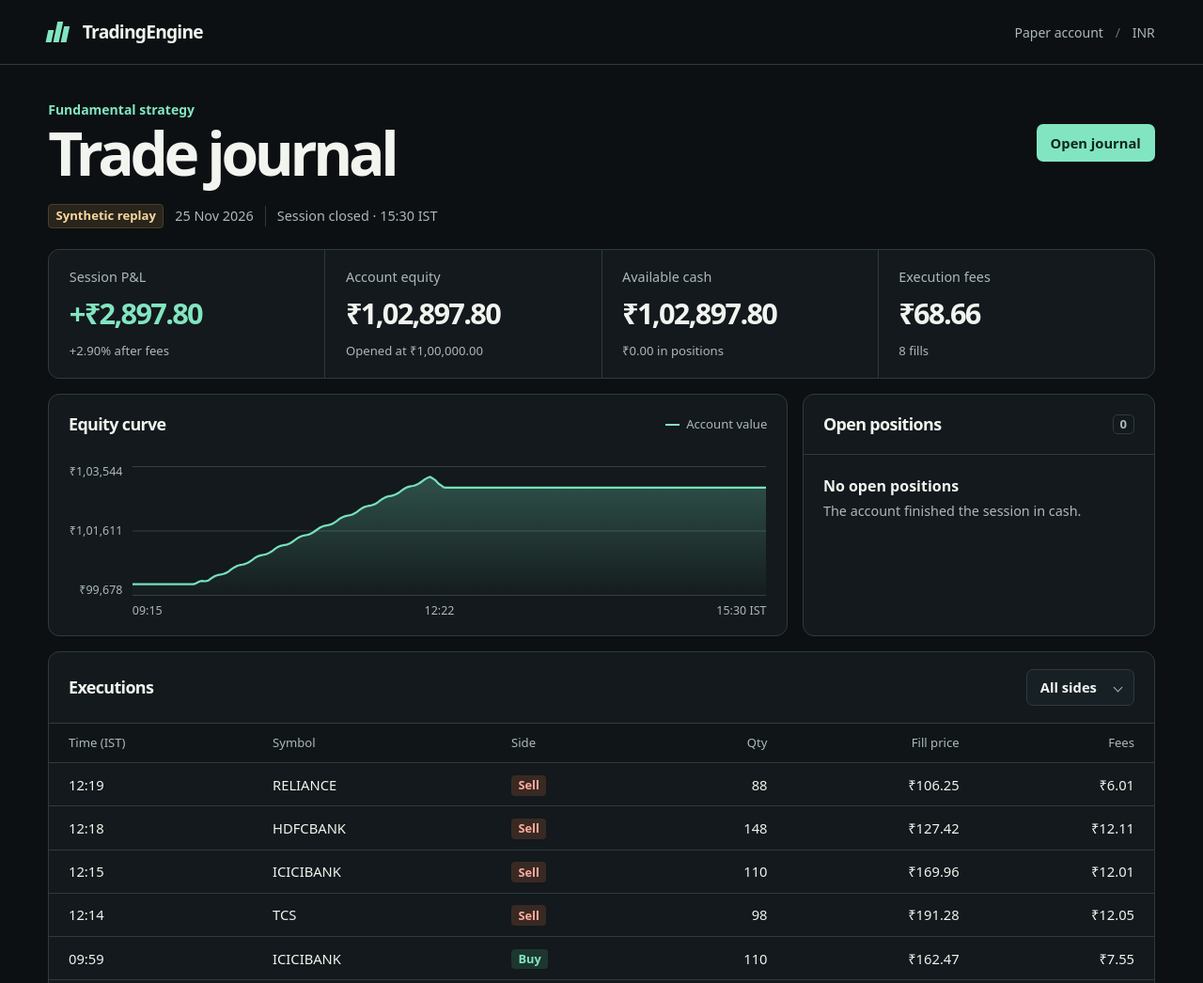
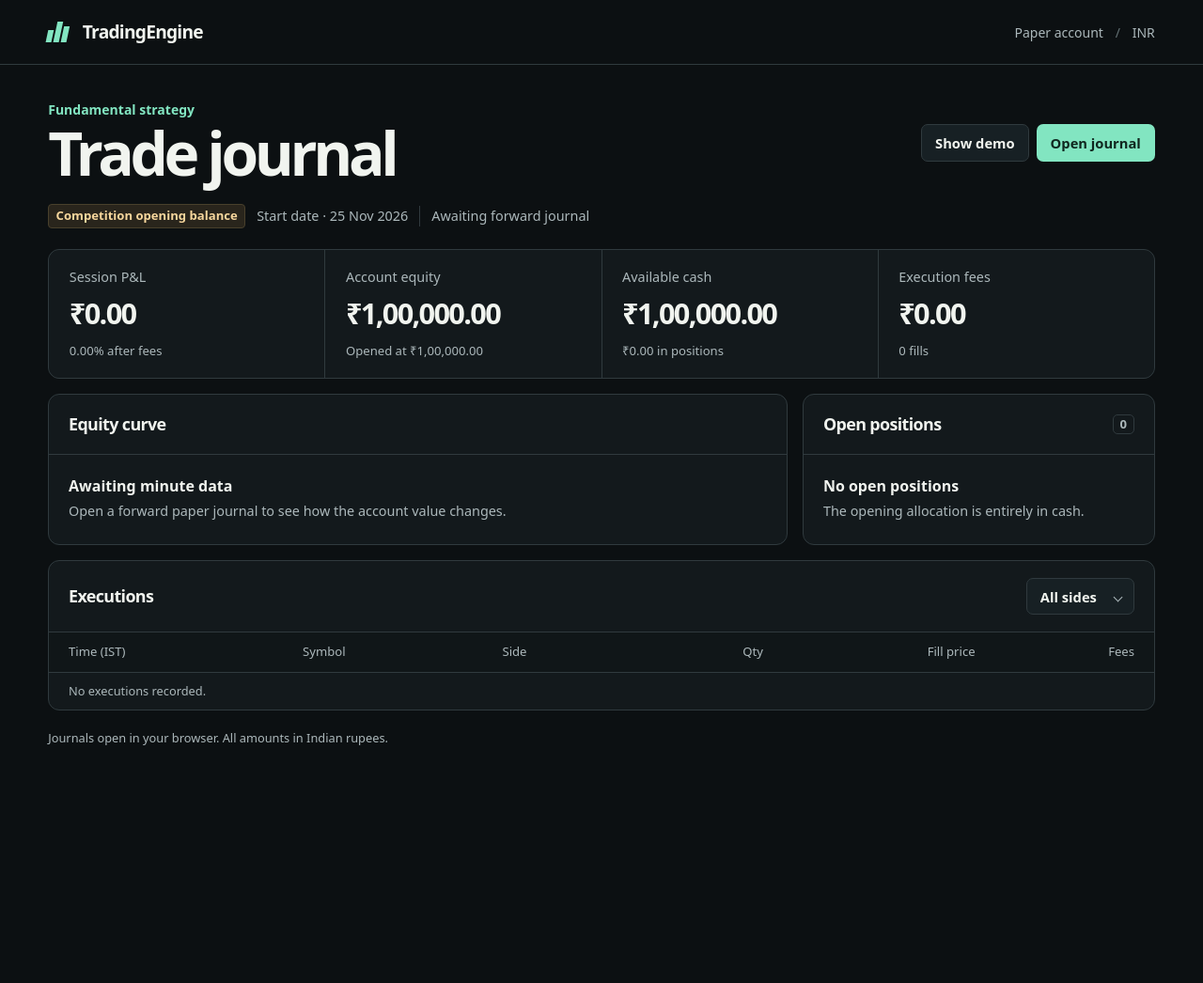
Before and after one commit to DeleepRavichandran/TradingEngine, a plain HTML site: page dashboard/index.html in a window 1280 px wide. Shown: the top 1046 px of the page at 94% size. After the commit the page ends 839 px from the top, so only its background shows below. Drawn offline with Linux system fonts and the light colour scheme.

Commit message:
Open the dashboard on the November 25 paper competition allocation

```diff
--- a/dashboard/app.js
+++ b/dashboard/app.js
@@ -8,6 +8,7 @@ const clock = n => {
   return String(Math.floor(minutes / 60)).padStart(2,'0') + ':' + String(minutes % 60).padStart(2,'0');
 };
 let state, selectedSource, requestId = 0, etag = '', watching = false;
+const competition = {day:'2026-11-25', opening:10000000};
 const write = (id, value) => { el(id).textContent = value; };
 function error(message) {
   write('error', message);
@@ -55,21 +56,32 @@ function view(data, source) {
   const minutes = data.equity.length-1, equity = data.equity.at(-1), pnl = equity-data.opening;
   const change = pnl > 0 ? '+' : '';
   const totalFees = data.fills.reduce((s,f) => s + f.fees, 0);
-  write('source', source === 'demo' ? 'Synthetic replay' : data.mode === 'forward' ? 'Forward paper' : 'Paper replay');
-  write('date', new Intl.DateTimeFormat('en-GB',{dateStyle:'medium',timeZone:'UTC'}).format(new Date(data.day+'T00:00:00Z')));
-  write('status', (data.complete ? 'Session closed' : minutes ? 'Partial session' : 'Awaiting first bar') + ' · ' + clock(minutes) + ' IST' + (source === 'watch' && !data.complete ? ' · Auto-refresh' : ''));
+  const allocation = source === 'allocation';
+  const date = new Intl.DateTimeFormat('en-GB',{dateStyle:'medium',timeZone:'UTC'}).format(new Date(data.day+'T00:00:00Z'));
+  if (allocation) {
+    write('source','Competition opening balance');
+    write('date','Start date · ' + date);
+    write('status','Awaiting forward journal');
+  } else {
+    write('source', source === 'demo' ? 'Synthetic replay' : data.mode === 'forward' ? 'Forward paper' : 'Paper replay');
+    write('date',date);
+    write('status', (data.complete ? 'Session closed' : minutes ? 'Partial session' : 'Awaiting first bar') + ' · ' + clock(minutes) + ' IST' + (source === 'watch' && !data.complete ? ' · Auto-refresh' : ''));
+  }
   write('pnl',change + rupees(pnl)); el('pnl').className = pnl > 0 ? 'pos' : pnl < 0 ? 'neg' : '';
   write('pct', data.opening ? change + (pnl/data.opening*100).toFixed(2)+'% after fees' : 'After fees');
   write('equity', rupees(equity)); write('opening','Opened at ' + rupees(data.opening));
   write('cash', rupees(data.cash)); write('exposure',rupees(equity-data.cash) + ' in positions');
   write('fees',rupees(totalFees)); write('fillcount',data.fills.length+' fills');
-  chart(data.equity); renderFills();
+  el('no-bars').hidden = minutes > 0;
+  el('plot').hidden = el('legend').hidden = minutes === 0;
+  if (minutes) chart(data.equity);
+  renderFills();
   write('position-count',data.positions.length);
   const holdings = el('holdings'); holdings.replaceChildren();
   if (!data.positions.length) {
     const box = document.createElement('div'); box.className = 'empty';
     const title = document.createElement('strong'); title.textContent = 'No open positions';
-    const detail = document.createElement('p'); detail.textContent = data.complete ? 'The account finished the session in cash.' : 'The account is flat at the latest recorded minute.';
+    const detail = document.createElement('p'); detail.textContent = allocation ? 'The opening allocation is entirely in cash.' : data.complete ? 'The account finished the session in cash.' : 'The paper account holds cash.';
     box.append(title,detail); holdings.append(box);
   }
   for (const p of data.positions) {
@@ -80,7 +92,13 @@ function view(data, source) {
     name.append(qty); row.append(name,value); holdings.append(row);
   }
   el('content').hidden = false; el('restore').hidden = source === 'demo';
+  el('competition').hidden = allocation;
   el('loading').hidden = true; error('');
+}
+function showCompetition() {
+  ++requestId; watching = false;
+  const {day, opening} = competition;
+  view({day, opening, cash:opening, equity:[opening], fills:[], positions:[]}, 'allocation');
 }
 async function loadDemo() {
   const ticket = ++requestId; watching = false;
@@ -111,6 +129,7 @@ async function watch() {
 el('side').addEventListener('change', renderFills);
 el('open').onclick = () => el('file').click();
 el('restore').onclick = loadDemo;
+el('competition').onclick = showCompetition;
 el('file').onchange = async () => {
   const file = el('file').files[0]; if (!file) return;
   try {
@@ -120,5 +139,5 @@ el('file').onchange = async () => {
   finally { el('file').value = ''; }
 };
 if (new URLSearchParams(location.search).has('watch')) {
-  watching = true; el('restore').hidden = false; watch();
-} else loadDemo();
+  watching = true; el('competition').hidden = false; watch();
+} else showCompetition();
--- a/dashboard/index.html
+++ b/dashboard/index.html
@@ -16,7 +16,7 @@
 </div></header>
 <main class="wrap">
   <div class="heading"><div><div class="eyebrow">Fundamental strategy</div><h1>Trade journal</h1></div>
-    <div class="load"><button id="restore" hidden>Show demo</button><button id="open" class="primary">Open journal</button><input id="file" type="file" accept=".jsonl,.ndjson,.txt,application/x-ndjson" hidden></div>
+    <div class="load"><button id="competition" hidden>Competition account</button><button id="restore">Show demo</button><button id="open" class="primary">Open journal</button><input id="file" type="file" accept=".jsonl,.ndjson,.txt,application/x-ndjson" hidden></div>
   </div>
   <div id="error" role="alert" hidden></div>
   <p id="loading" role="status">Loading session…</p>
@@ -29,7 +29,8 @@
       <article><h2>Execution fees</h2><strong id="fees"></strong><small id="fillcount"></small></article>
     </div>
     <div class="middle"><section class="panel performance">
-      <div class="panel-head"><h2>Equity curve</h2><span class="legend">Account value</span></div>
+      <div class="panel-head"><h2>Equity curve</h2><span class="legend" id="legend">Account value</span></div>
+      <div class="empty" id="no-bars" hidden><strong>Awaiting minute data</strong><p>Open a forward paper journal to see how the account value changes.</p></div>
       <div class="plot" role="img" id="plot"><div class="axis-y"><span></span><span></span><span></span></div>
         <div class="drawing"><svg viewBox="0 0 1000 160" preserveAspectRatio="none" aria-hidden="true"><defs><linearGradient id="fade" x1="0" y1="0" x2="0" y2="1" gradientUnits="objectBoundingBox"><stop stop-color="#75e1bc" stop-opacity=".28"/><stop offset="1" stop-color="#75e1bc" stop-opacity=".015"/></linearGradient></defs><path id="area" fill="url(#fade)"/><path id="line" fill="none" stroke="#75e1bc" stroke-width="2.2" vector-effect="non-scaling-stroke"/></svg></div>
         <div class="axis-x"><span>09:15</span><span>12:22</span><span>15:30 IST</span></div>
```
Also changed, not shown: 1 other file.
